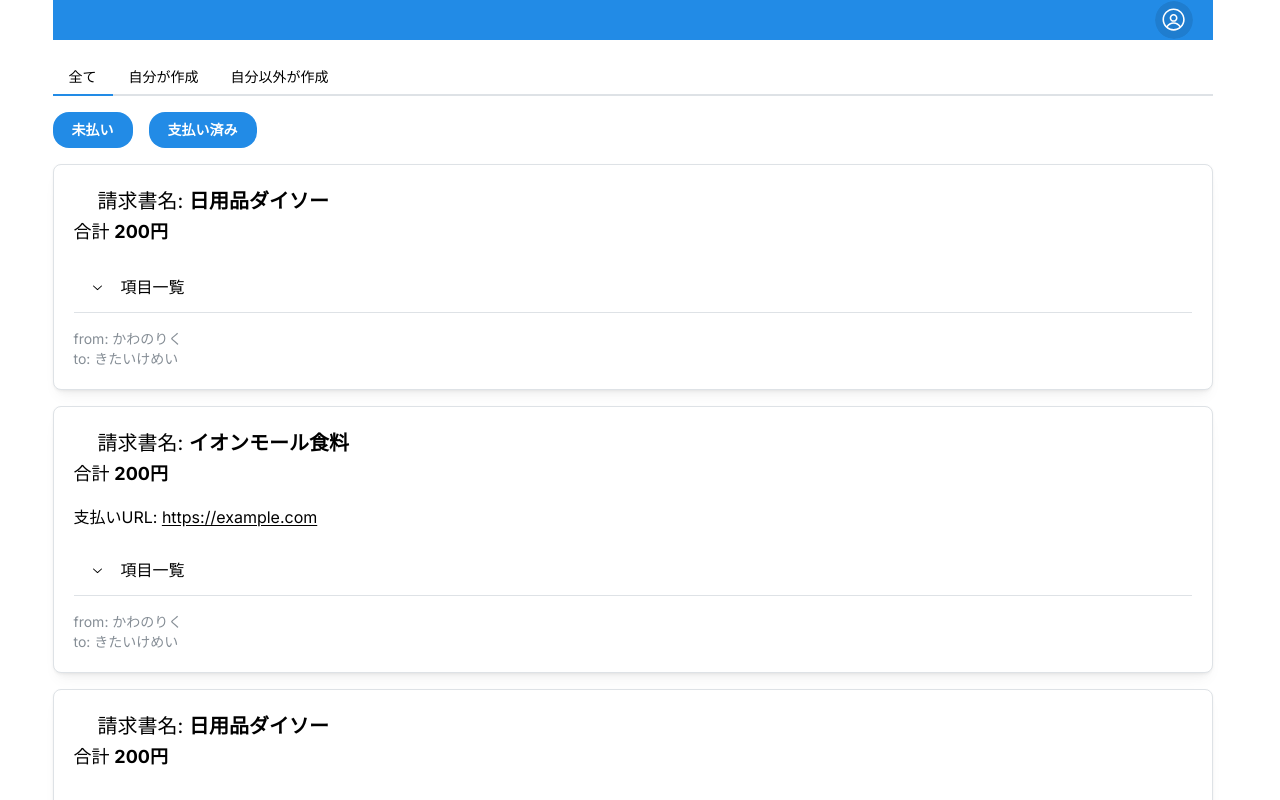
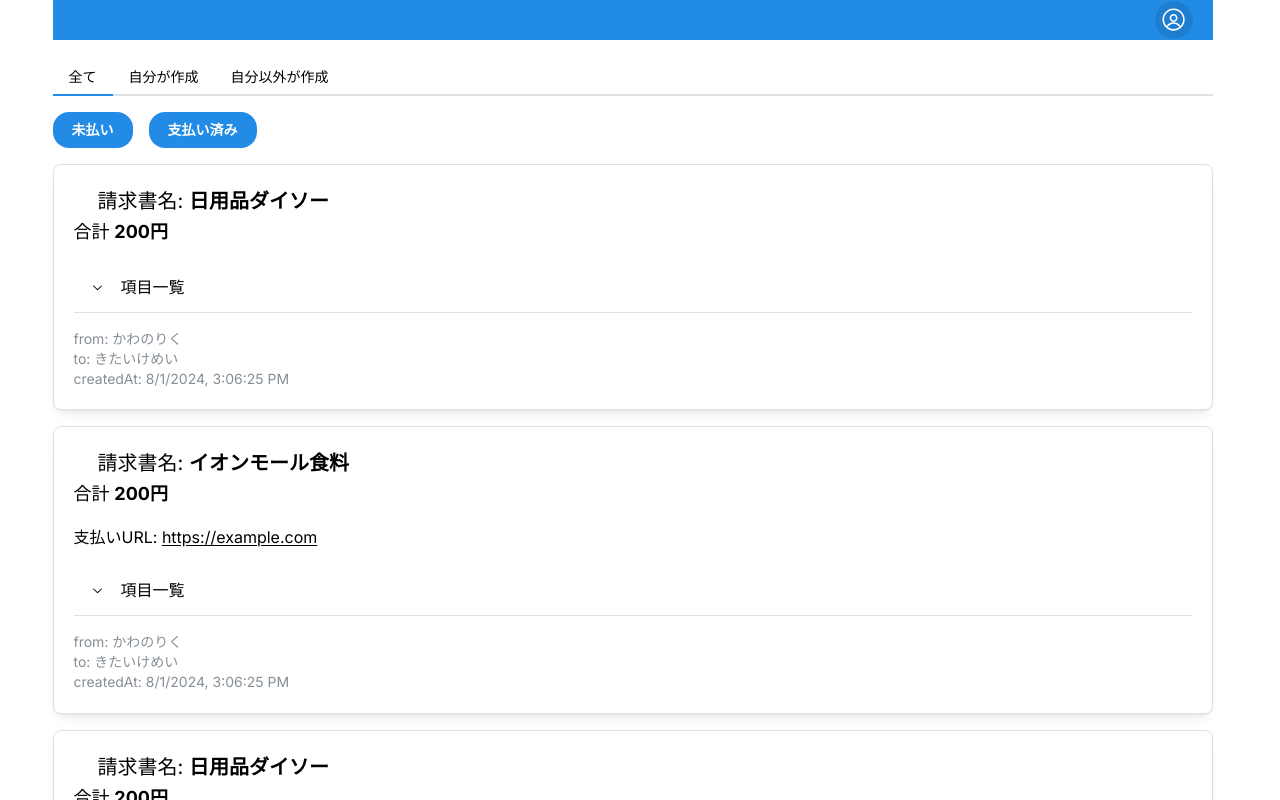
Before and after one commit to kawanoRiku0/invoice-in-house, a Next.js app: page /invoices in a window 1280 px wide. Shown: the top 800 px of the page. Built offline with nearby package versions, Linux system fonts and the light colour scheme; some icons are missing.

Commit message:
feat: InvoiceにCreatedAtの追加&Paymentの構造変更

```diff
--- a/src/app/invoices/page.tsx
+++ b/src/app/invoices/page.tsx
@@ -16,6 +16,7 @@
       ],
       from: 'かわのりく',
       to: 'きたいけめい',
+      createdAt: new Date().toLocaleString(),
     },
     {
       id: '2',
@@ -26,7 +27,12 @@
       ],
       from: 'かわのりく',
       to: 'きたいけめい',
-      paymentUrl: 'https://example.com',
+      createdAt: new Date().toLocaleString(),
+      payment: {
+        invoiceId: '2',
+        url: 'https://example.com',
+        createdAt: new Date().toLocaleString(),
+      },
     },
     {
       id: '3',
@@ -37,6 +43,7 @@
       ],
       from: 'きたいけめい',
       to: 'かわのりく',
+      createdAt: new Date().toLocaleString(),
     },
     {
       id: '4',
@@ -47,7 +54,12 @@
       ],
       from: 'きたいけめい',
       to: 'かわのりく',
-      paymentUrl: 'https://example.com',
+      createdAt: new Date().toLocaleString(),
+      payment: {
+        invoiceId: '4',
+        url: 'https://example.com',
+        createdAt: new Date().toLocaleString(),
+      },
     },
   ] satisfies Invoice[];
 
@@ -67,8 +79,8 @@
         })
         .filter((invoice) => {
           return (
-            (statusPaid && invoice.paymentUrl) ||
-            (statusUnpaid && !invoice.paymentUrl) ||
+            (statusPaid && invoice.payment) ||
+            (statusUnpaid && !invoice.payment) ||
             (statusPaid && statusUnpaid)
           );
         }),
--- a/src/model/invoice/component/invoice-card/invoice-card.tsx
+++ b/src/model/invoice/component/invoice-card/invoice-card.tsx
@@ -20,7 +20,7 @@
 };
 
 export const InvoiceCard: FC<Props> = ({
-  invoice: { title, items, paymentUrl, from, to },
+  invoice: { title, items, payment, from, to, createdAt },
 }) => {
   const totalPrice = useMemo(
     () => items.reduce((acc, item) => acc + item.price, 0),
@@ -29,7 +29,7 @@
   return (
     <Card shadow="sm" padding="lg" radius="md" withBorder>
       <Flex align="center">
-        {paymentUrl ? (
+        {payment ? (
           <Icon
             width={24}
             height={24}
@@ -47,9 +47,9 @@
         <Text component="p" size="lg" fw={500}>
           合計 <strong>{totalPrice.toLocaleString()}円</strong>
         </Text>
-        {paymentUrl && (
+        {payment && (
           <Text component="h3">
-            支払いURL: <a href={paymentUrl}>{paymentUrl}</a>
+            支払いURL: <a href={payment.url}>{payment.url}</a>
           </Text>
         )}
         <Accordion chevronPosition="left">
@@ -86,6 +86,9 @@
           <Text component="p" size="sm" c="dimmed">
             to: {to}
           </Text>
+          <Text component="p" size="sm" c="dimmed">
+            createdAt: {createdAt}
+          </Text>
         </div>
       </Stack>
     </Card>
--- a/src/model/invoice/type/invoice.ts
+++ b/src/model/invoice/type/invoice.ts
@@ -1,10 +1,12 @@
 import { InvoiceItem } from '.';
+import { Payment } from './payment';
 
 export type Invoice = {
   id: string;
   title: string;
   items: InvoiceItem[];
-  paymentUrl?: string;
   from: string;
   to: string;
+  createdAt: string;
+  payment?: Payment;
 };
--- /dev/null
+++ b/src/model/invoice/type/payment.ts
@@ -0,0 +1,5 @@
+export type Payment = {
+  invoiceId: string;
+  url: string;
+  createdAt: string;
+};
```
Also changed, not shown: src/model/invoice/component/invoice-card/form/form.tsx (+11 -5 lines), 2 other files (tests, documents, lock files or other folders).
